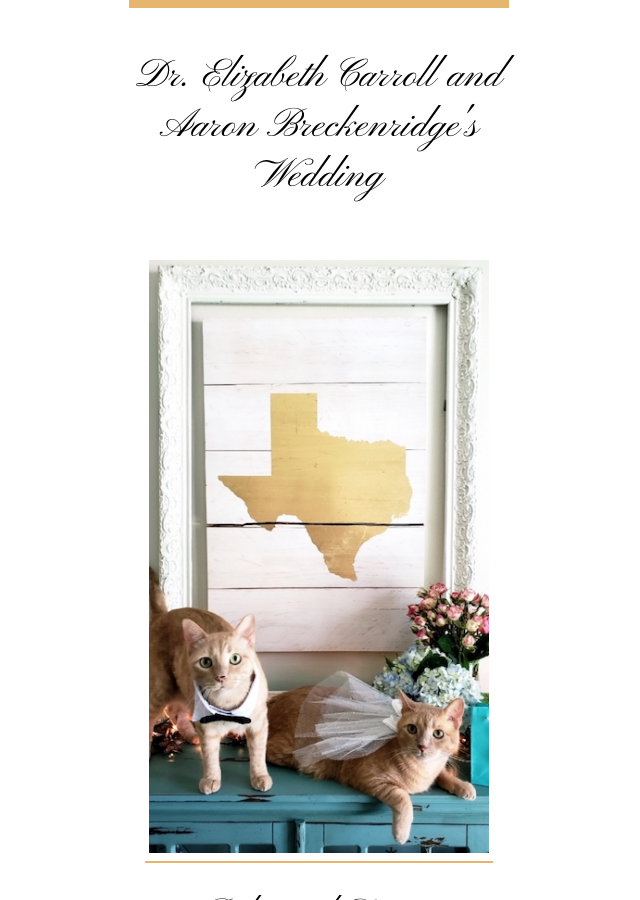
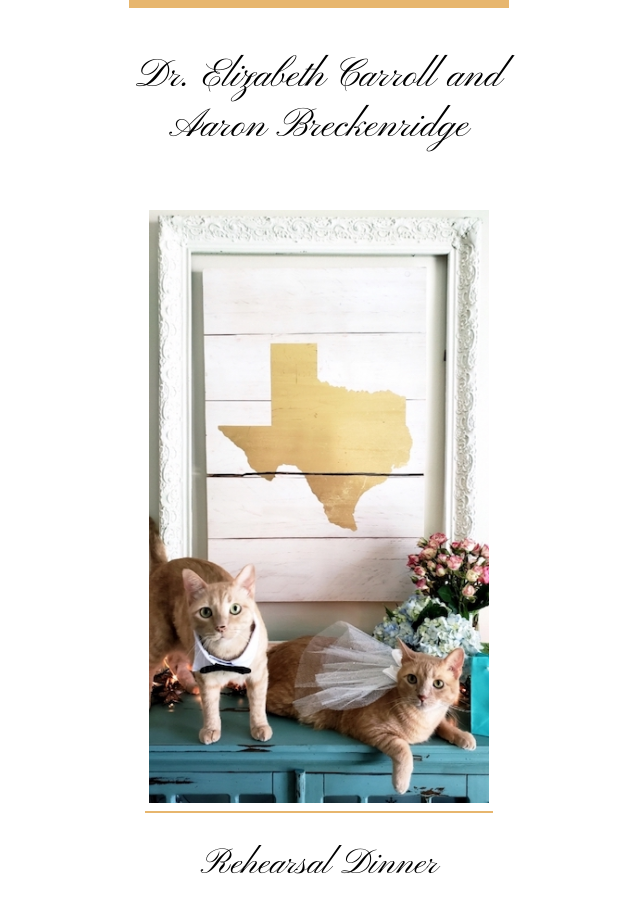
Before and after one commit to breckenedge/meowiedintexas.com, a Jekyll site: the page built from index.html, in a window 1280 px wide and 900 px high. Shown: the whole window, without its empty margins (321-961 px from the left). Built offline with Jekyll 4.4.1, drawn with Linux system fonts in a browser that asks for light colours.

```diff
--- a/_config.yml
+++ b/_config.yml
@@ -13,7 +13,7 @@
 # you will see them accessed via {{ site.title }}, {{ site.email }}, and so on.
 # You can create any custom variable you would like, and they will be accessible
 # in the templates via {{ site.myvariable }}.
-title: "Dr. Elizabeth Carroll and Aaron Breckenridge's Wedding"
+title: "Dr. Elizabeth Carroll and Aaron Breckenridge"
 email: aaronbreckenridge@gmail.com
 description: >-
   The website for Dr. Elizabeth Carroll and Aaron Breckenridge's wedding.
```
